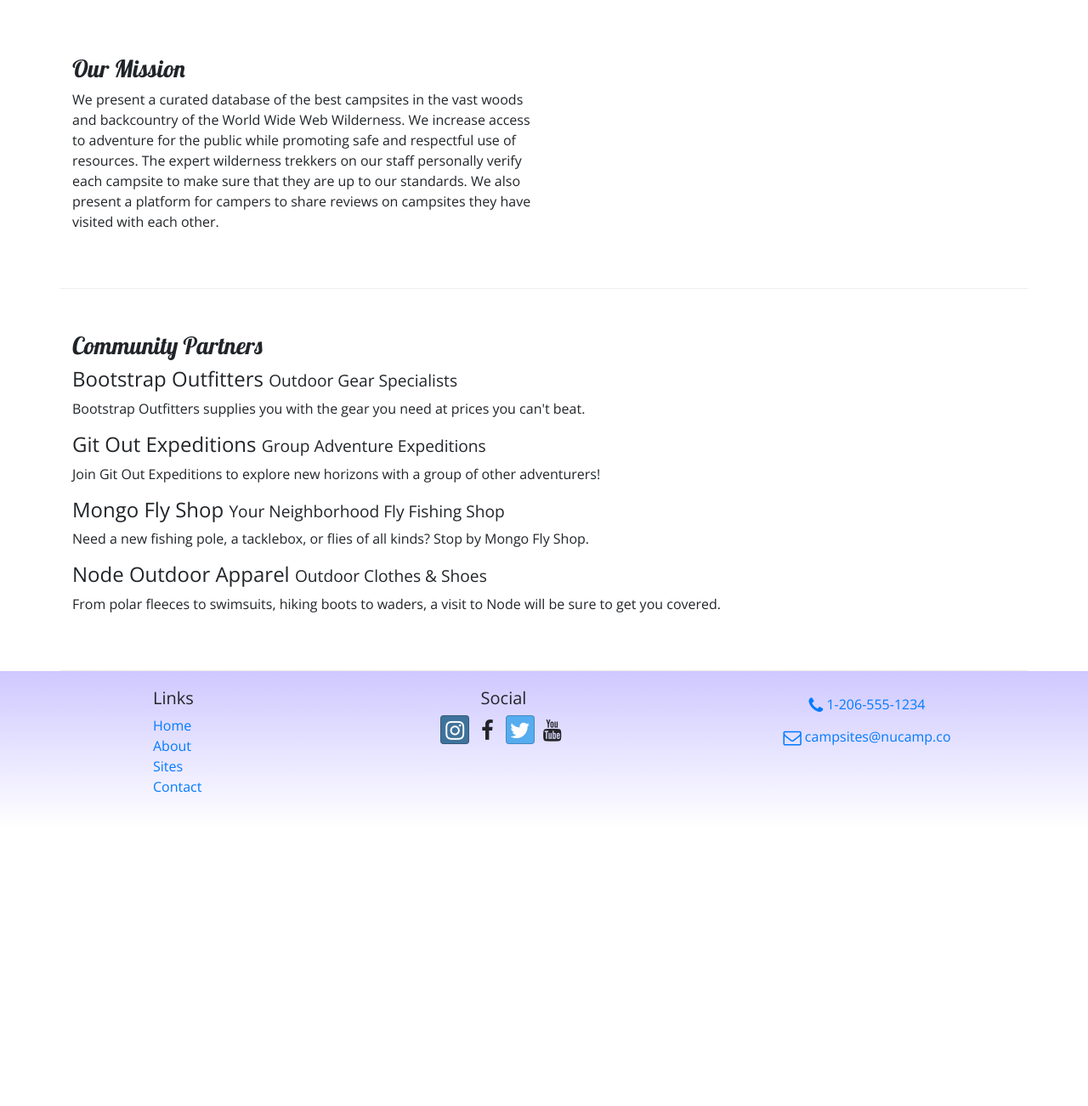
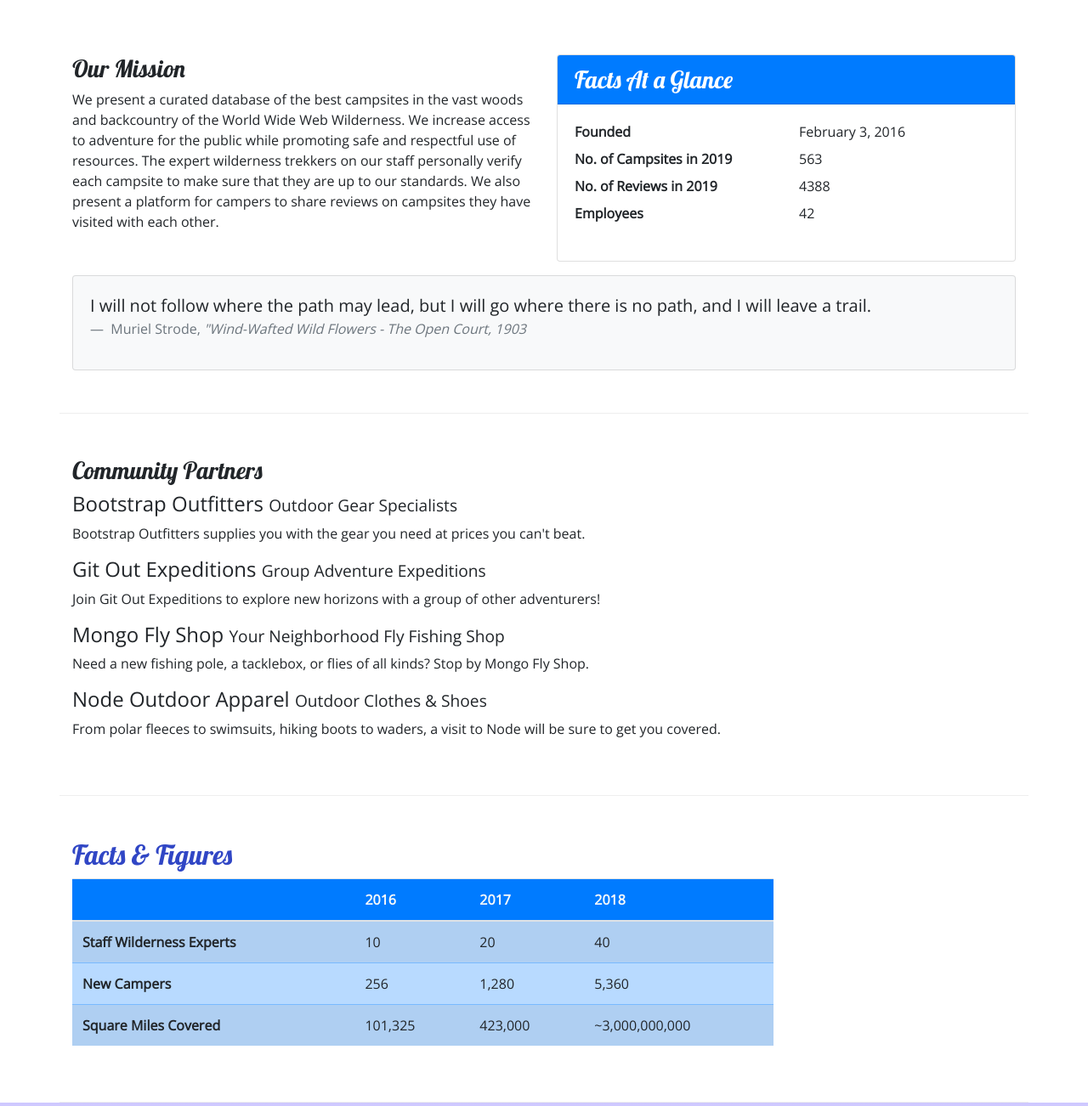
Before and after one commit to alrf22018/git-test2, a website: page aboutus.html in a window 1280 px wide. Shown: the part 340-1642 px from the top of the page at 85% size. Before the commit the page ends 1314 px from the top, so only its background shows below. Drawn offline with nearby package versions, Linux system fonts and the light colour scheme.

Commit message:
Tables and Cards

```diff
--- a/aboutus.html
+++ b/aboutus.html
@@ -65,6 +65,34 @@
                 <h3>Our Mission</h3>
                 <p>We present a curated database of the best campsites in the vast woods and backcountry of the World Wide Web Wilderness. We increase access to adventure for the public while promoting safe and respectful use of resources. The expert wilderness trekkers on our staff personally verify each campsite to make sure that they are up to our standards. We also present a platform for campers to share reviews on campsites they have visited with each other.</p>
             </div>
+            <div class="col-sm-6">
+                <div class="card">
+                    <h3 class="card-header bg-primary text-white"> Facts At a Glance </h3>
+                    <div class="card-body">
+                        <dl class="row">
+                            <dt class="col-6"> Founded </dt>
+                            <dd class="col-6"> February 3, 2016 </dd>
+                            <dt class="col-6"> No. of Campsites in 2019 </dt>
+                            <dd class="col-6"> 563 </dd>
+                            <dt class="col-6"> No. of Reviews in 2019 </dt>
+                            <dd class="col-6"> 4388 </dd>
+                            <dt class="col-6"> Employees </dt>
+                            <dd class="col-6"> 42 </dd>
+                        </dl>
+                    </div>
+                </div>
+            </div>
+            <div class="col">
+                <div class="card bg-light mt-3">
+                    <blockquote class="blockquote card-body">
+                        <p class="mb-0"> I will not follow where the path may lead, but I will go where there is no path, and I will leave a trail. </p>
+                        <footer class="blockquote-footer"> Muriel Strode,
+                            <cite title="Source Title"> "Wind-Wafted Wild Flowers - The Open Court, 1903
+                            </cite>
+                        </footer>
+                    </blockquote>
+                </div>
+            </div>
         </div>
 
         <div class="row row-content">
@@ -80,9 +108,47 @@
                 <p class="d-none d-sm-block">From polar fleeces to swimsuits, hiking boots to waders, a visit to Node will be sure to get you covered.</p>
             </div>
         </div>
+
+        <div class="row row-content">
+            <div class="col-sm-9">
+                <h2> Facts &amp; Figures </h2>
+                <div class="table-responsive">
+                    <table class="table table-striped">
+                        <thead>
+                            <tr class="bg-primary text-light">
+                                <th> </th>
+                                <th> 2016 </th>
+                                <th> 2017 </th>
+                                <th> 2018 </th>
+                            </tr>
+                        </thead>
+                        <tbody class="table-primary">
+                            <tr>
+                                <th> Staff Wilderness Experts </th>
+                                <td> 10 </td>
+                                <td> 20 </td>
+                                <td> 40 </td>
+                            </tr>
+                            <tr>
+                                <th> New Campers </th>
+                                <td> 256 </td>
+                                <td> 1,280 </td>
+                                <td> 5,360 </td>
+                            </tr>
+                            <tr>
+                                <th> Square Miles Covered </th>
+                                <td> 101,325 </td>
+                                <td> 423,000 </td>
+                                <td>~3,000,000,000 </td>
+                            </tr>
+                        </tbody>
+                    </table>
+                </div>
+            </div>
+        </div>
     </div>
 
-    <footer>
+    <footer class="site-footer">
         <div class="container">
             <div class="row">
                 <div class="col-4 col-sm-2 offset-1">
--- a/css/styles.css
+++ b/css/styles.css
@@ -14,7 +14,7 @@ header h2 {
     color: #CEC8FF;
 }
 
-footer {
+.site-footer {
     background-image: linear-gradient(#CEC8FF, white);
     padding: 20px 0;
 }
```
Also changed, not shown: contactus.html (+1 -1 lines), index.html (+1 -1 lines).
